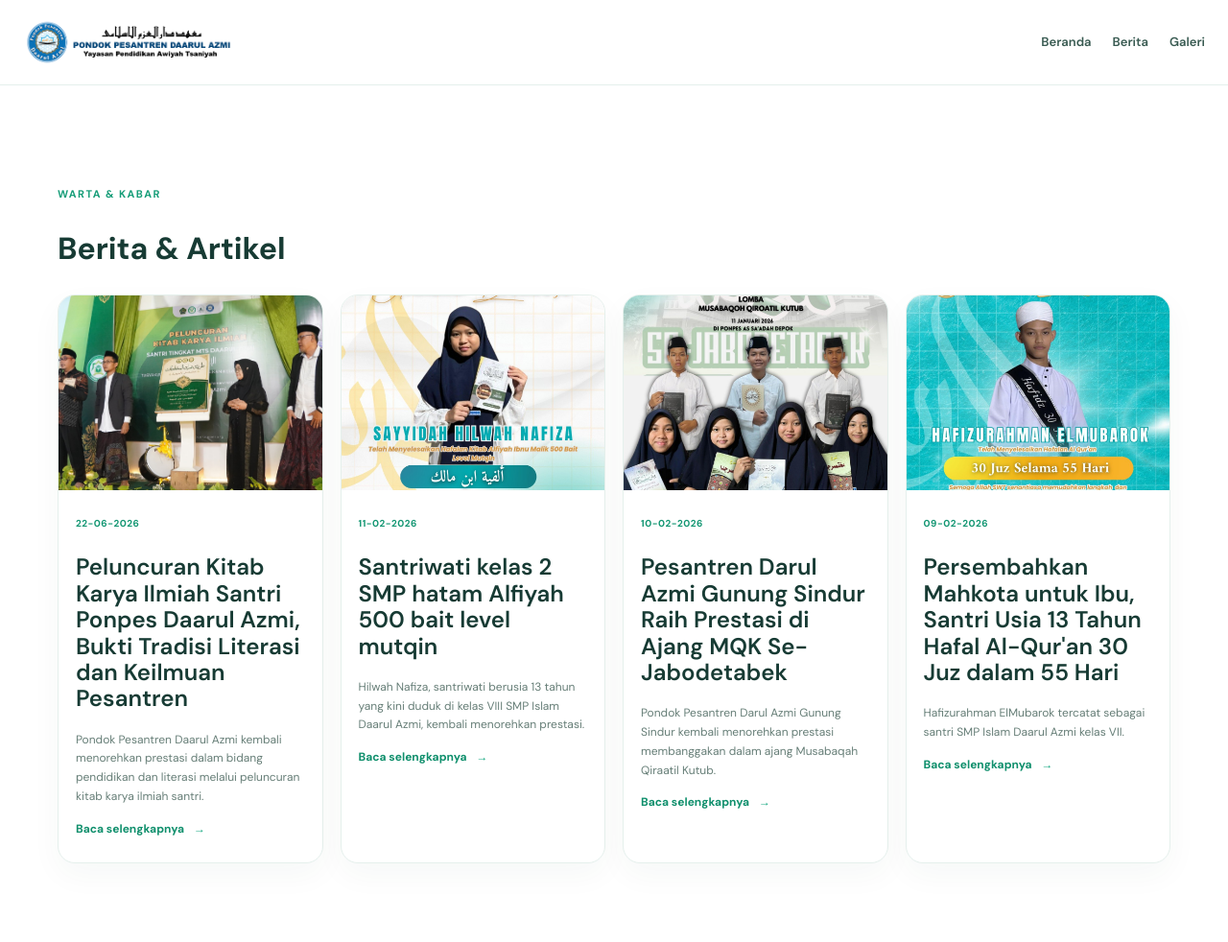
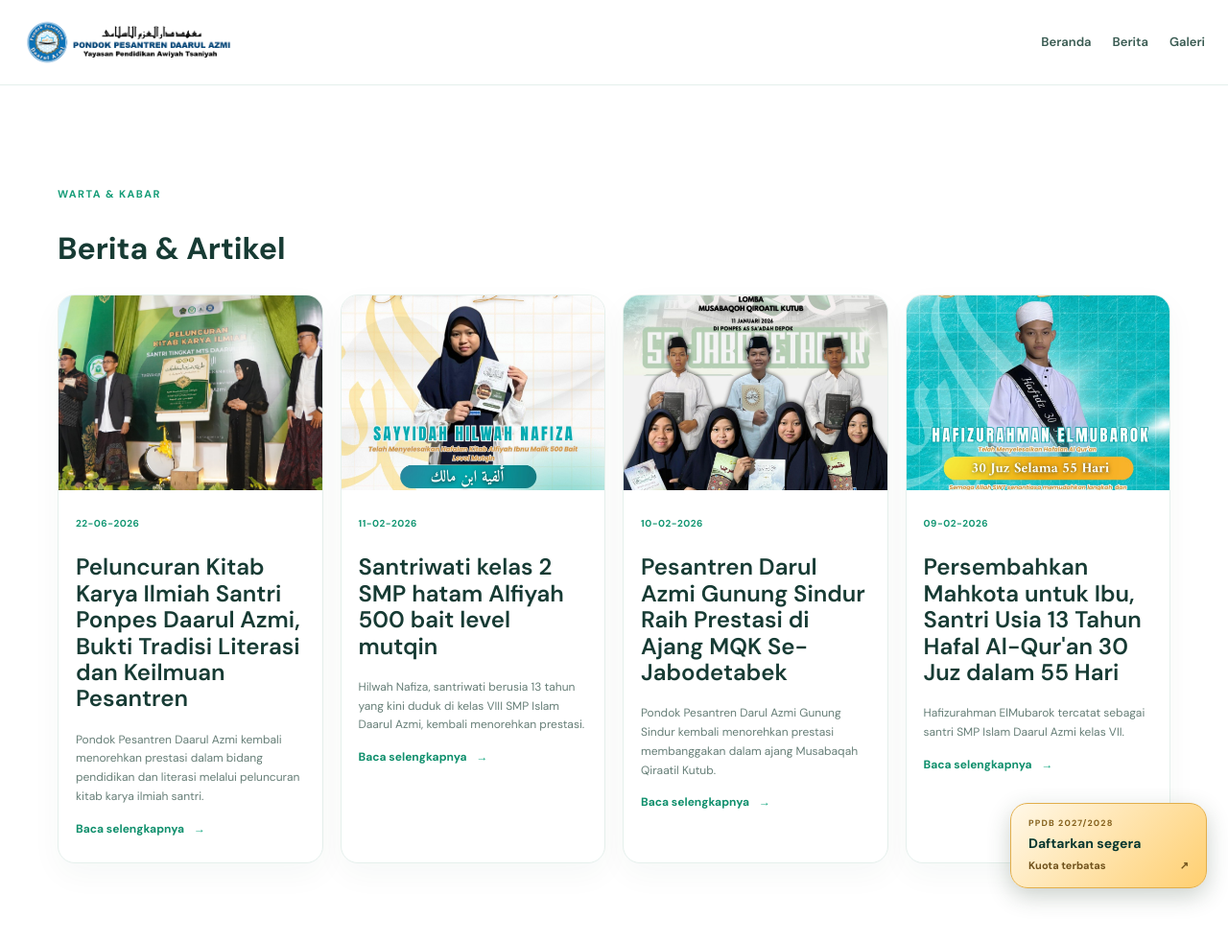
Before and after one commit to daarulazmi-ponpes/website, a Jekyll site: the page built from berita.html, in a window 1280 px wide and 1004 px high. Shown: the top 982 px of the window at 96% size. Built offline with Jekyll 4.4.1, drawn with Linux system fonts in a browser that asks for light colours.

Commit message:
Add floating PPDB registration button
Co-authored-by: Copilot App <223556219+Copilot@users.noreply.github.com>

```diff
--- /dev/null
+++ b/_includes/ppdb-button.html
@@ -0,0 +1,5 @@
+<a class="floating-ppdb" href="https://ppdb.daarulazmi.ponpes.id" target="_blank" rel="noopener noreferrer" aria-label="Daftarkan segera ke Pondok Pesantren Daarul Azmi, kuota terbatas">
+  <span class="floating-ppdb-badge">PPDB 2027/2028</span>
+  <span class="floating-ppdb-title">Daftarkan segera</span>
+  <span class="floating-ppdb-note">Kuota terbatas <span aria-hidden="true">↗</span></span>
+</a>
--- a/_layouts/post.html
+++ b/_layouts/post.html
@@ -33,5 +33,6 @@
         <div class="article-body">{{ content }}</div>
       </article>
     </main>
+    {% include ppdb-button.html %}
   </body>
 </html>
--- a/assets/css/style.css
+++ b/assets/css/style.css
@@ -159,6 +159,15 @@ button { font: inherit; }
 .footer-bottom p { margin: 0; }
 .floating-contact { position: fixed; right: 22px; bottom: 20px; z-index: 10; display: flex; align-items: center; gap: 10px; padding: 12px 17px; color: white; background: #19744c; border-radius: 30px; box-shadow: 0 8px 25px #102c4630; font-size: 12px; font-weight: 700; }
 .floating-contact:hover { background: #125f3d; }
+.floating-ppdb { position: fixed; right: 22px; bottom: 78px; z-index: 11; display: grid; gap: 2px; min-width: 205px; padding: 13px 18px 14px; color: #07372f; background: linear-gradient(135deg, #fff8e8, #ffcf70); border: 1px solid #e2ae4b; border-radius: 18px; box-shadow: 0 8px 24px #062c2638; animation: ppdb-attention 3s ease-in-out infinite; }
+.floating-ppdb:hover { color: #07372f; background: linear-gradient(135deg, #fffdf5, #ffd985); animation-play-state: paused; transform: translateY(-2px); }
+.floating-ppdb-badge { color: #84601c; font-size: 9px; font-weight: 800; letter-spacing: .13em; }
+.floating-ppdb-title { font-size: 14px; font-weight: 800; }
+.floating-ppdb-note { display: flex; align-items: center; justify-content: space-between; color: #70521c; font-size: 11px; font-weight: 700; }
+@keyframes ppdb-attention {
+  0%, 100% { box-shadow: 0 8px 24px #062c2638; }
+  50% { box-shadow: 0 8px 28px #d4942766; }
+}
 
 @media (max-width: 1050px) {
   .primary-nav { gap: 13px; font-size: 12px; }
@@ -361,6 +370,7 @@ a:focus-visible, button:focus-visible, summary:focus-visible { outline: 3px soli
   .hero { min-height: 550px; }
   .hero-content { width: calc(100% - 36px); }
   .floating-contact { right: 14px; bottom: 14px; }
+  .floating-ppdb { right: 14px; bottom: 72px; min-width: 190px; padding: 11px 15px 12px; }
 }
 
 .hero {
--- a/berita.html
+++ b/berita.html
@@ -46,5 +46,6 @@ title: Berita & Artikel
         {% endfor %}
       </div>
     </main>
+    {% include ppdb-button.html %}
   </body>
 </html>
--- a/galeri.html
+++ b/galeri.html
@@ -41,5 +41,6 @@ title: Galeri Foto
         </div>
       </div>
     </main>
+    {% include ppdb-button.html %}
   </body>
 </html>
--- a/index.html
+++ b/index.html
@@ -254,6 +254,7 @@
       </div>
       <div class="footer-bottom"><p>© 2026 Pondok Pesantren Daarul Azmi. All rights reserved.</p><p>Mendalam dalam Iman, Unggul dalam Teknologi</p></div>
     </footer>
+    {% include ppdb-button.html %}
     <a class="floating-contact" href="https://api.whatsapp.com/send?phone=6288801005284" aria-label="Hubungi Pondok Pesantren Daarul Azmi via WhatsApp di +62 888 0100 5284">WhatsApp <span aria-hidden="true">↗</span></a>
   </body>
 </html>
```
